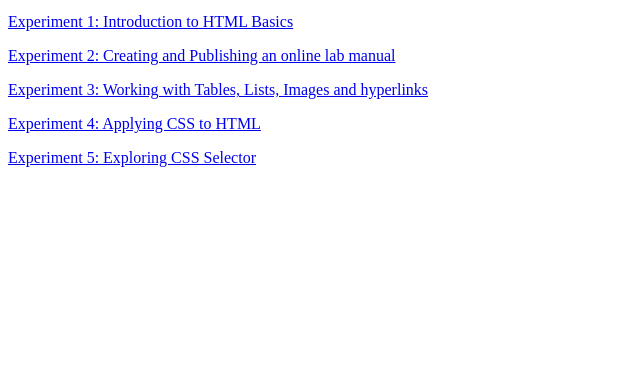
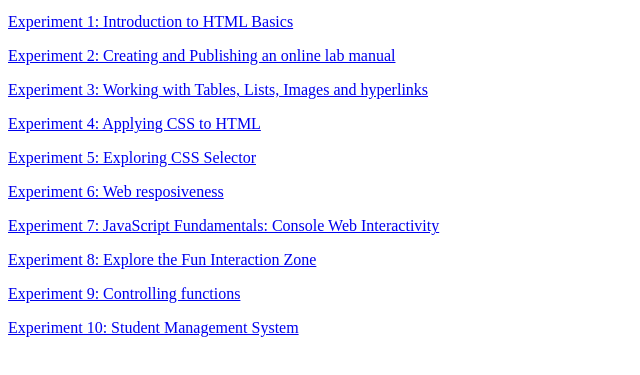
Before and after one commit to Fizza-Razzaq/Final_manualweb, a plain HTML site: page index.html in a window 1280 px wide. Shown: the part 87-462 px from the top of the page, without its empty margins (0-640 px from the left). Drawn offline with Linux system fonts and the light colour scheme.

Commit message:
Update index.html

```diff
--- a/index.html
+++ b/index.html
@@ -5,3 +5,8 @@
 <p><a href="lab3.html">Experiment 3: Working with Tables, Lists, Images and hyperlinks</a></p>
 <p><a href="lab4.html">Experiment 4: Applying CSS to HTML</a></p>
 <p><a href="lab5.html">Experiment 5: Exploring CSS Selector</a>  </p>
+<p><a href="lab6.html">Experiment 6: Web resposiveness</a>  </p>
+<p><a href="lab7.html">Experiment 7: JavaScript Fundamentals: Console Web Interactivity</a>  </p>
+<p><a href="lab8.html">Experiment 8: Explore the Fun Interaction Zone</a>  </p>
+<p><a href="lab9/lab9.html">Experiment 9: Controlling functions</a>  </p>
+<p><a href="lab10/index.html">Experiment 10: Student Management System</a>  </p>
```
